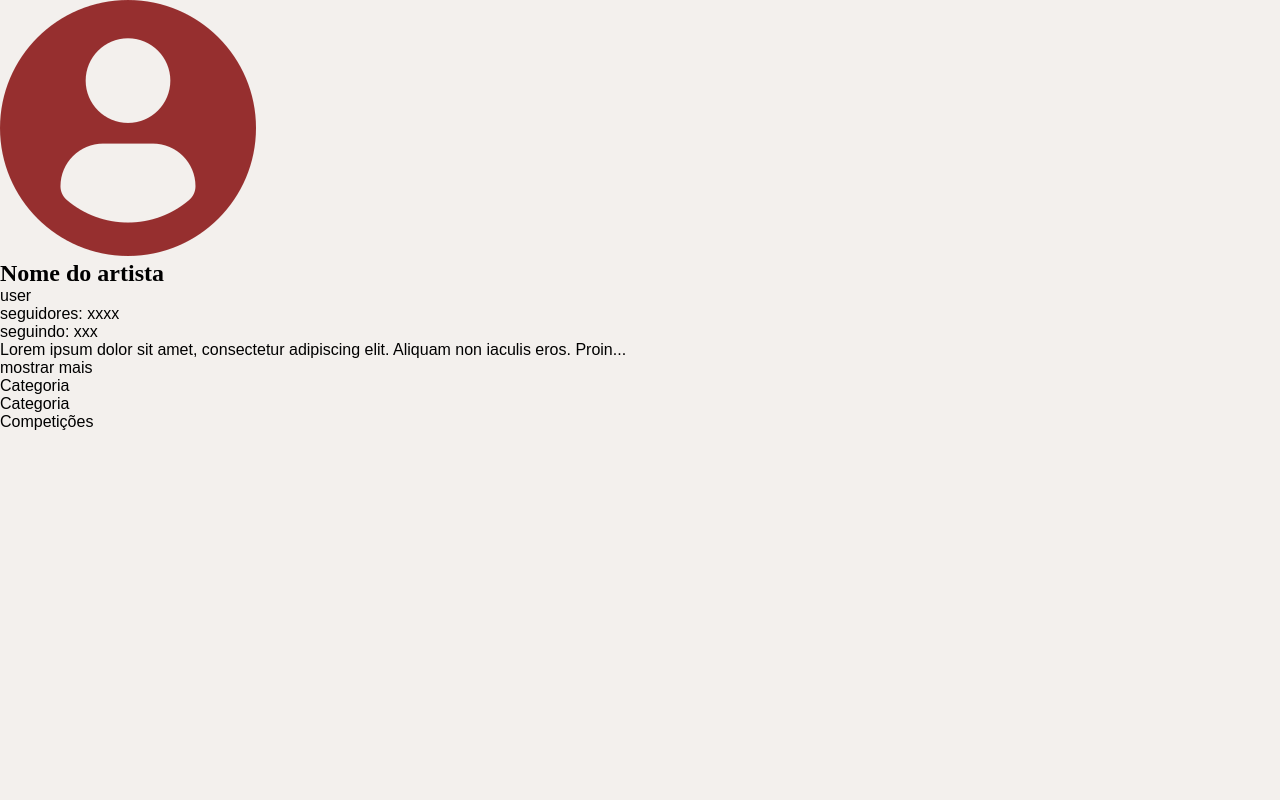
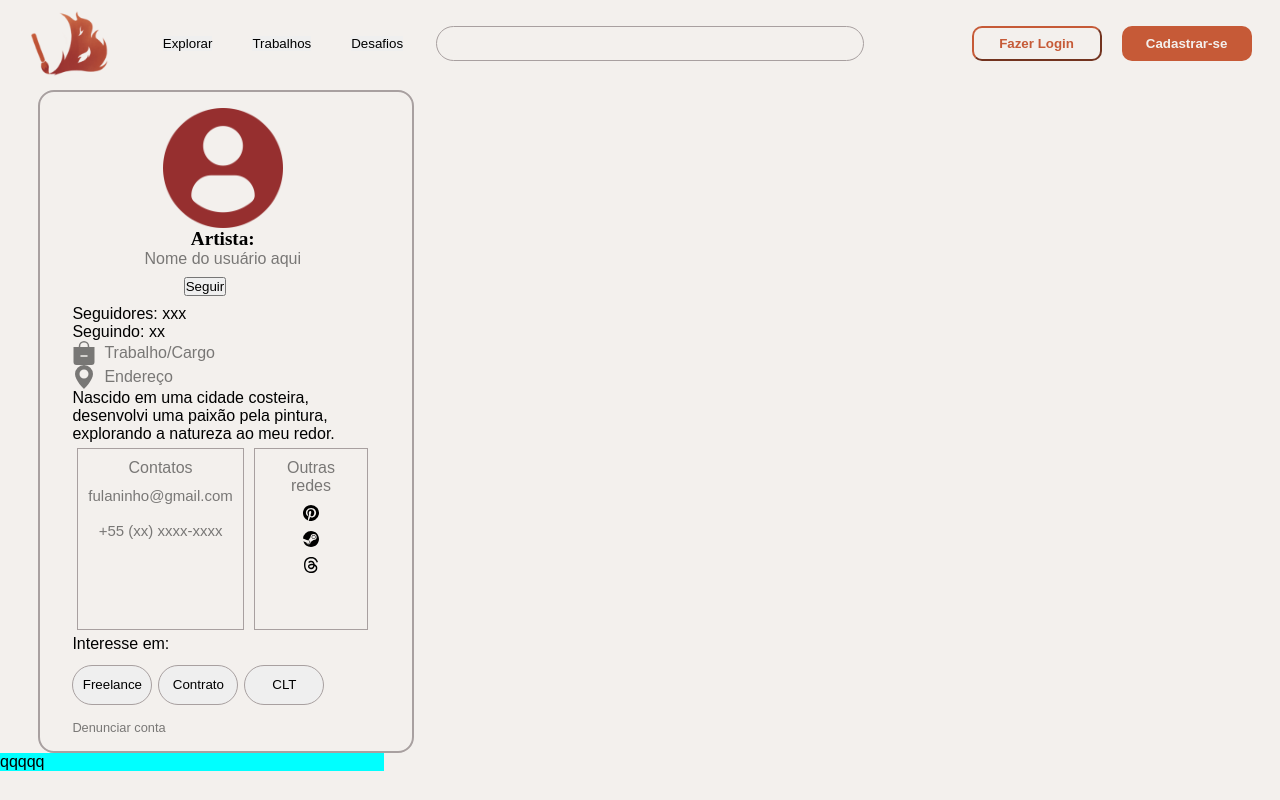
Before and after one commit to AnnaKarinaferreira/artistasSA, a React (Vite) app in the folder frontend/: page /OutroArt in a window 1280 px wide. Built offline with nearby package versions, Linux system fonts and the light colour scheme.

Commit message:
up no outroart, falta muitaaaaaa coisa

```diff
--- a/frontend/src/Components/Perfiloutroartista/OutroArt.css
+++ b/frontend/src/Components/Perfiloutroartista/OutroArt.css
@@ -0,0 +1,118 @@
+.perfilartistacorpo {
+    margin: 7% 0 0 3%; /* Margem superior e esquerda */
+    width: 25%;
+    padding: 1em 3% 1em 1%; /* Padding em cima, direita, embaixo e esquerda */
+    background-color: transparent;
+    border: 2px solid rgb(168, 160, 160);
+    border-radius: 1em;
+}
+
+.seguir {
+    margin: 3% 37% 3% 37%; /* Margens superior, direita, inferior e esquerda */
+}
+.denunciar {
+    opacity: 0.5;
+    margin-top: 5%;
+    font-size: 80%;
+    color: black;
+}
+.interessebutton {
+    background-color: none;
+    border: 1px solid rgb(168, 160, 160);
+    width: 6em;
+    margin-top: 4%;
+    height: 3em;
+    border-radius: 4em;
+}
+
+.interessebutton1 { /*fiz esta div diferente para dar espaço nos button de interreses e tals*/
+    background-color: none;
+    margin-left: 2%;
+    margin-right: 2%;
+    width: 6em;
+    margin-top: 4%;
+    height: 3em;
+    border-radius: 4em;
+    border: 1px solid rgb(168, 160, 160);
+}
+
+
+.imgUser {
+    height: 120px;
+    display: block; /* Para centralizar a imagem */
+    margin: 0 auto; /* Centraliza a imagem horizontalmente */
+}
+
+.nomeart {
+    text-align: center; /* Centraliza o texto */
+    font-size: larger;
+}
+
+.user {
+    opacity: 0.5;
+    text-align: center; /* Centraliza o texto */
+}
+
+.elementosalinhar {
+    margin-left: 6%;
+}
+
+.alinha1, .alinha2 {
+    opacity: 0.5;
+    display: flex;
+    align-items: center;
+}
+
+.work,
+.map {
+    margin-right: 8px; /* Espaço entre a imagem e o texto */
+    width: 24px; /* Tamanho das imagens */
+    height: 24px;
+}
+
+.caixas {
+    display: flex; /* Ativa o Flexbox */
+    justify-content: space-between; /* Espaça igualmente as caixas */
+}
+
+.caixa1, .caixa2 {
+    width: 48%;
+    height: 10em;
+    margin: 5px;
+    border: 1px solid rgb(168, 160, 160);
+    background-color: none;
+    display: flex;
+    flex-direction: column;
+    align-items: center;
+    padding: 10px;
+}
+
+.textocaixa {
+    text-align: center;
+    opacity: 0.5;
+    margin-bottom: 10px; /* Espaçamento inferior */
+}
+
+.subtextcaixa {
+    font-size: 15px;
+    opacity: 0.5;
+    text-align: center;
+}
+
+.linha1, .linha2 {
+    display: flex;
+    justify-content: flex-start;
+    margin-bottom: 10px; /* Espaçamento inferior */
+}
+
+.linha1 img, .linha2 img {
+    width: 50px;
+    height: auto;
+    margin-right: 10px;
+}
+
+.caixasuperiordireita{
+    background-color: aqua;
+    width: 30%;
+    height: 50%;
+}
--- a/frontend/src/Components/Perfiloutroartista/OutroArt.jsx
+++ b/frontend/src/Components/Perfiloutroartista/OutroArt.jsx
@@ -1,42 +1,69 @@
-import { useState } from 'react'
-import { BrowserRouter, Routes, Route } from 'react-router-dom';
-import './OutroArt.css';
-import user from '../../assets/user.png'
+import { useState } from "react";
+import { BrowserRouter, Routes, Route } from "react-router-dom";
+import "./OutroArt.css";
+import HeaderNLog from '../Header/HeaderNLog';
+import user from "../../assets/user.png";
+import work from "../../assets/work.svg";
+import map from "../../assets/map.svg";
+import pinterest from "../../assets/pinterest.svg";
+import steam from "../../assets/steam.svg";
+import threads from "../../assets/threads.svg";
 
 const OutroArt = () => {
-
-
   return (
     <>
-            <div >
-                <div >
-                    <div >
-                        <img src={user} alt='user' />
-                        <h2>Nome do artista</h2>
-                        <p>user</p>
+      <HeaderNLog></HeaderNLog>
+      <div className="geralartistas">
+        <div className="perfilartistacorpo">
+          <div className="elementosalinhar">
+            <div>
+              <img src={user} alt="user" className="imgUser" />
+              <h2 className="nomeart">Artista:</h2>
+              <p className="user">Nome do usuário aqui</p>
+              <button className="seguir">Seguir</button>
             </div>
-                    <div >
-                        <p>seguidores: xxxx</p>
-                        <p>seguindo: xxx</p>
-                        <p>Lorem ipsum dolor sit amet, consectetur adipiscing elit. Aliquam non iaculis eros. Proin...</p>
-                        <p>mostrar mais</p>
+            <div>
+              <p>Seguidores: xxx</p>
+              <p>Seguindo: xx</p>
+              <div className="alinha1">
+                <img src={work} className="work" /> <p>Trabalho/Cargo</p>
+              </div>
+              <div className="alinha2">
+                <img src={map} className="map" /> <p>Endereço</p>
+              </div>
+              <p>
+                Nascido em uma cidade costeira, desenvolvi uma paixão pela
+                pintura, explorando a natureza ao meu redor.
+              </p>
+              <div className="caixas">
+                <div className="caixa1">
+                  <p className="textocaixa"> Contatos</p>
+                  <p className="subtextcaixa">fulaninho@gmail.com</p> <br />
+                  <p className="subtextcaixa">+55 (xx) xxxx-xxxx</p>
+                </div>
+                <div className="caixa2">
+                  <p className="textocaixa">Outras redes</p>
+                  <img src={pinterest} className="linha1" />
+                  <img src={steam} className="linha1" />
+                  <img src={threads} className="linha1" />
                 </div>
               </div>
-                <div >
-                    <div ></div>
-                    <div >
-                        <p >Categoria</p>
-                        <p >Categoria</p>
-                        <p >Competições</p>
+              <div className="interesses">
+                <p className="interesse">Interesse em:</p>
+                <button className="interessebutton">Freelance</button>
+                <button className="interessebutton1">Contrato</button>
+                <button className="interessebutton">CLT</button>
               </div>
-                    <div >
-                        <div ></div>
-                        <div ></div>
-                        <div ></div>
+              <a href=""><p className="denunciar">Denunciar conta</p></a>
             </div>
           </div>
         </div>
+      </div>
+
+      <div className="caixasuperiordireita">
+        <p>qqqqq</p>
+      </div>
     </>
-    )
-}
+  );
+};
 export default OutroArt;
```
Lines whose indentation alone changed are shown as unchanged.
